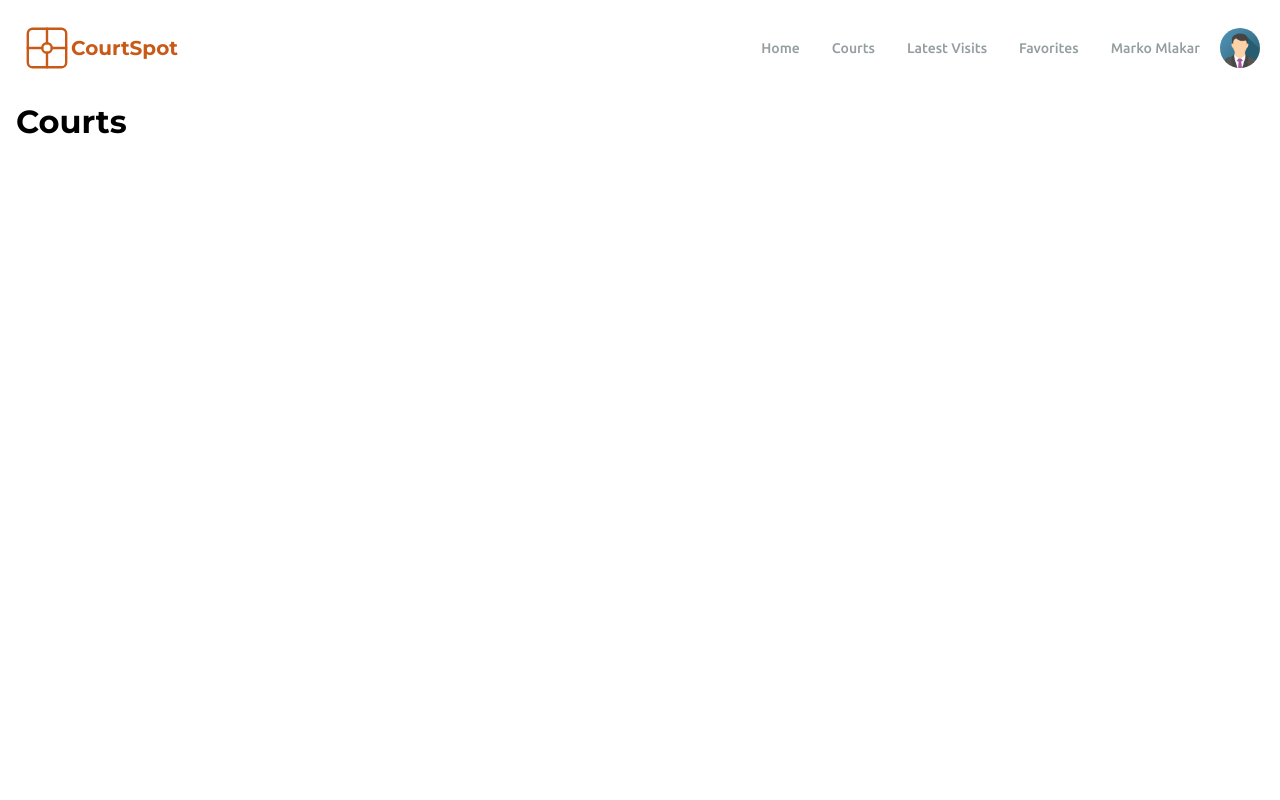
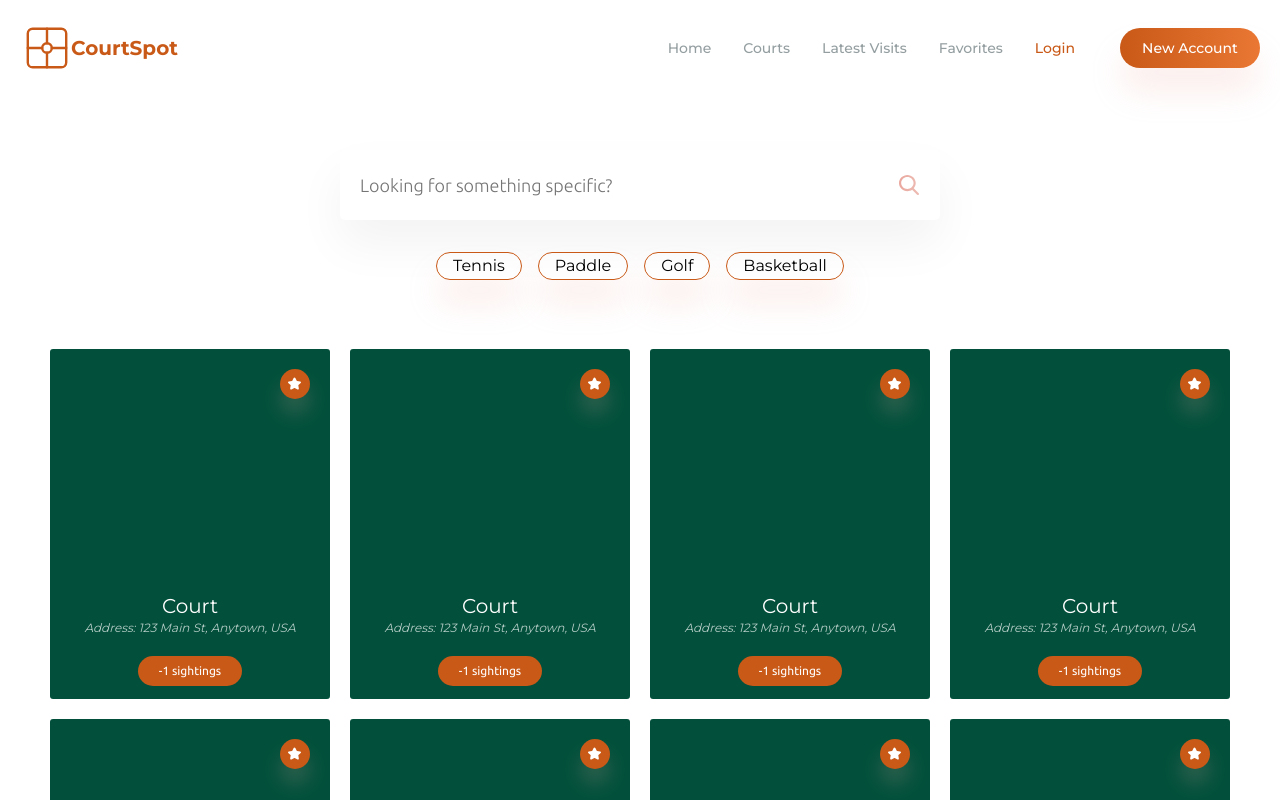
Before and after one commit to MarkoMlakar/courtspot, a React (Vite) app: page /courts in a window 1280 px wide. Shown: the top 800 px of the page. Built offline with nearby package versions, Linux system fonts and the light colour scheme.

Commit message:
Add Court Page basic layout

```diff
--- a/src/components/Navbar/components/NavItems/NavItems.tsx
+++ b/src/components/Navbar/components/NavItems/NavItems.tsx
@@ -13,7 +13,7 @@ export const NavItems = ({
   flexDirection = 'row',
   onMenuClose,
 }: NavItemProps) => {
-  const isLoggedIn = true;
+  const isLoggedIn = false;
 
   const baseClassStyle = cx(styles.navbar__items, {
     [styles.navbar__items__column]: flexDirection === 'column',
--- a/src/components/Profile/Profile.tsx
+++ b/src/components/Profile/Profile.tsx
@@ -3,11 +3,18 @@ import { ProfileCard } from '../../shared/components/ProfileCard/ProfileCard';
 import { RoundedButton } from '../../shared/components/RoundedButton/RoundedButton';
 import { TextField } from './components/TextField/TextField';
 import styles from './Profile.module.scss';
+import { useStores } from '../../stores';
+import { ModalType } from '../../models/modal.ts';
 
 export const Profile = () => {
+  const { modalStore } = useStores();
+
+  const onCloseClick = () => {
+    modalStore.closeModal(ModalType.PROFILE);
+  };
   return (
     <div className={styles.profile}>
-      <div className={styles.profile__closeButton}>
+      <div className={styles.profile__closeButton} onClick={onCloseClick}>
         <CloseButton />
       </div>
       <div className={styles.profile__container}>
--- a/src/pages/Courts/Courts.module.scss
+++ b/src/pages/Courts/Courts.module.scss
@@ -1,4 +1,38 @@
-.base {
-  padding: 1rem;
-  background: transparent;
+.courts {
+  display: flex;
+  flex-direction: column;
+  align-items: center;
+  margin-top: 3.13rem;
+  padding: 1.25rem;
 }
+
+.courts__top {
+  display: flex;
+  flex-direction: column;
+  align-items: center;
+}
+
+.courts__category {
+  width: 100%;
+  display: flex;
+  flex-direction: row;
+  justify-content: center;
+  flex-wrap: wrap;
+  margin-top: 2rem;
+  gap: 1rem;
+}
+
+.courts_categoryItem {
+  align-content: center;
+  padding-right: 1rem;
+  padding-left: 1rem;
+  border: 0.1rem solid #c95917;
+  border-radius: 1rem;
+  box-shadow: 0 1.5rem 2rem 0 #eaa89f33;
+  cursor: pointer;
+
+  &:hover {
+    background-color: #c95917;
+    color: white;
+  }
+}
--- a/src/pages/Courts/Courts.tsx
+++ b/src/pages/Courts/Courts.tsx
@@ -1,9 +1,28 @@
 import styles from './Courts.module.scss';
+import { SearchBar } from '../../shared/components/SearchBar/SearchBar.tsx';
+import { CardContainer } from '../../shared/components/CardContainer/CardContainer.tsx';
 
 const Courts = () => {
   return (
-    <div className={styles.base}>
-      <h1>Courts</h1>
+    <div className={styles.courts}>
+      <div className={styles.courts__top}>
+        <SearchBar />
+        <div className={styles.courts__category}>
+          <div className={styles.courts_categoryItem}>
+            <span>Tennis</span>
+          </div>
+          <div className={styles.courts_categoryItem}>
+            <span>Paddle</span>
+          </div>
+          <div className={styles.courts_categoryItem}>
+            <span>Golf</span>
+          </div>
+          <div className={styles.courts_categoryItem}>
+            <span>Basketball</span>
+          </div>
+        </div>
+      </div>
+      <CardContainer />
     </div>
   );
 };
--- a/src/pages/Home/Home.module.scss
+++ b/src/pages/Home/Home.module.scss
@@ -17,7 +17,6 @@
   padding-bottom: 10rem;
   padding-left: 1.13rem;
   padding-right: 1.6rem;
-  // background: url('../../assets/courtImage.png') no-repeat center center;
   background-color: $primary-color;
 
   @include mediaTablet {
--- a/src/pages/Home/Home.tsx
+++ b/src/pages/Home/Home.tsx
@@ -1,6 +1,6 @@
 import { SearchBar } from '../../shared/components/SearchBar/SearchBar';
-import { Card } from '../../shared/components/Card/Card';
 import styles from './Home.module.scss';
+import { CardContainer } from '../../shared/components/CardContainer/CardContainer.tsx';
 
 const Home = () => {
   return (
@@ -14,17 +14,7 @@ const Home = () => {
         </h2>
         <SearchBar />
       </div>
-      <div className={styles.home__cardContainer}>
-        <div className={styles.home__cardContainer__items}>
-          <Card />
-          <Card />
-          <Card />
-          <Card />
-          <Card />
-          <Card />
-          <Card />
-        </div>
-      </div>
+      <CardContainer />
     </div>
   );
 };
--- /dev/null
+++ b/src/shared/components/CardContainer/CardContainer.module.scss
@@ -0,0 +1,32 @@
+@use '../../../mixins/_mediaSize.scss' as *;
+@use '../../../mixins/_variables.scss' as *;
+
+.cardContainer {
+  margin: 2.5rem 1rem 2.75rem 1rem;
+
+  @include mediaTablet {
+    margin: 2.5rem 1.25rem 1.25rem 1.9rem;
+  }
+
+  @include mediaDesktop {
+    margin: 4.31rem 1.25rem 2.5rem 1.25rem;
+  }
+}
+
+.cardContainer__items {
+  display: grid;
+  width: 100%;
+  gap: 1.25rem;
+  grid-template-columns: auto;
+  justify-content: center;
+  justify-items: center;
+  grid-template-columns: repeat(2, auto);
+
+  @include mediaTablet {
+    grid-template-columns: repeat(3, auto);
+  }
+
+  @include mediaDesktop {
+    grid-template-columns: repeat(4, auto);
+  }
+}
--- /dev/null
+++ b/src/shared/components/CardContainer/CardContainer.tsx
@@ -0,0 +1,25 @@
+import styles from './CardContainer.module.scss';
+import { Card } from '../Card/Card.tsx';
+
+export const CardContainer = () => {
+  return (
+    <div className={styles.cardContainer}>
+      <div className={styles.cardContainer__items}>
+        <Card />
+        <Card />
+        <Card />
+        <Card />
+        <Card />
+        <Card />
+        <Card />
+        <Card />
+        <Card />
+        <Card />
+        <Card />
+        <Card />
+        <Card />
+        <Card />
+      </div>
+    </div>
+  );
+};
--- a/src/shared/components/ModalContainer/components/Modal/Modal.module.scss
+++ b/src/shared/components/ModalContainer/components/Modal/Modal.module.scss
@@ -14,7 +14,7 @@
     display: flex;
     justify-content: center;
     align-items: center;
-    background-color: rgba(0, 0, 0, 0.9);
+    background-color: rgba(0, 0, 0, 0.65);
   }
 }
 
--- a/src/shared/components/SearchBar/SearchBar.tsx
+++ b/src/shared/components/SearchBar/SearchBar.tsx
@@ -16,7 +16,7 @@ export const SearchBar = () => {
         onKeyDown={handleKeyDown}
       ></input>
       <button className={styles.searchBar__icon} type="submit">
-        <img src={searchIcon}></img>
+        <img src={searchIcon} alt="Search Icon"></img>
       </button>
     </div>
   );
```
